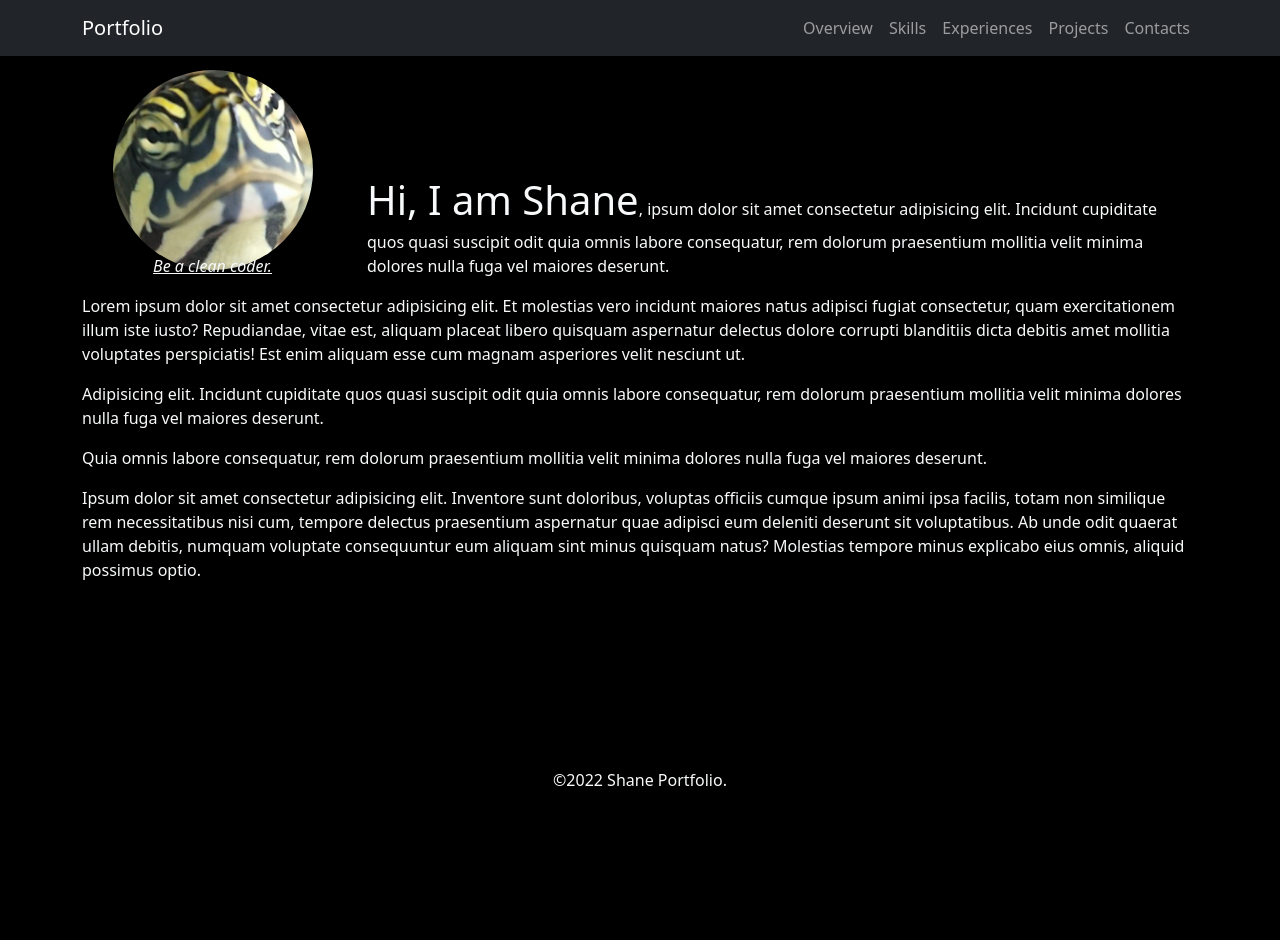
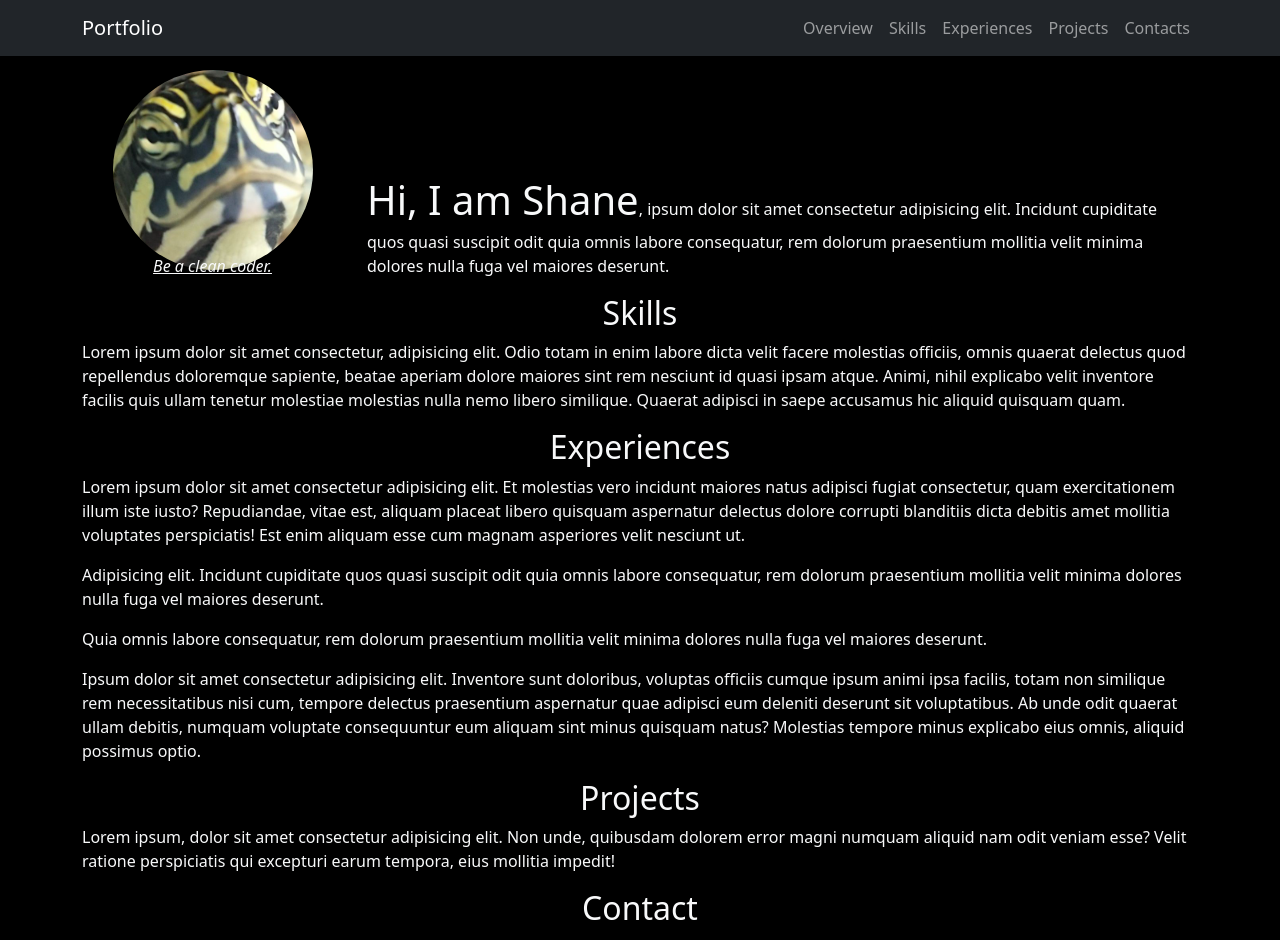
Before and after one commit to avt1745zet/portfolio, a React app: page / in a window 1280 px wide. Shown: the top 940 px of the page. Before the commit the page ends 800 px from the top, so only its background shows below. Built offline with nearby package versions, Linux system fonts and the light colour scheme.

Commit message:
Add anchor

```diff
--- a/src/pages/main/Contact.tsx
+++ b/src/pages/main/Contact.tsx
@@ -1,9 +1,19 @@
-import React from "react";
+import React, { HTMLAttributes } from "react";
+import { Col, Row } from "react-bootstrap";
 
-const Contact = () => {
+const Contact = (props: HTMLAttributes<HTMLElement>) => {
+	const {...other} = props;
 	return (
-		<>
-		</>
+		<Row {...other} className="text-light">
+			<Col sm={12}>
+				<h2 className="text-center" >
+                    Contact
+				</h2>
+				<p>
+                    Lorem ipsum, dolor sit amet consectetur adipisicing elit. Non unde, quibusdam dolorem error magni numquam aliquid nam odit veniam esse? Velit ratione perspiciatis qui excepturi earum tempora, eius mollitia impedit!
+				</p>
+			</Col>
+		</Row>
 	);
 };
 
--- a/src/pages/main/Experiences.tsx
+++ b/src/pages/main/Experiences.tsx
@@ -1,10 +1,14 @@
-import React from "react";
+import React, { HTMLAttributes } from "react";
 import { Col, Row } from "react-bootstrap";
 
-const Experiences = () => {
+const Experiences = (props: HTMLAttributes<HTMLElement>) => {
+	const {...other} = props;
 	return (
-		<Row className="text-light">
+		<Row {...other} className="text-light">
 			<Col xs={12}>
+				<h2 className="text-center" >
+                    Experiences
+				</h2>
 				<p>
                 Lorem ipsum dolor sit amet consectetur adipisicing elit. Et molestias vero incidunt maiores natus adipisci fugiat consectetur, quam exercitationem illum iste iusto? Repudiandae, vitae est, aliquam placeat libero quisquam aspernatur delectus dolore corrupti blanditiis dicta debitis amet mollitia voluptates perspiciatis! Est enim aliquam esse cum magnam asperiores velit nesciunt ut.
 				</p>
--- a/src/pages/main/Overview.tsx
+++ b/src/pages/main/Overview.tsx
@@ -1,12 +1,15 @@
-import React, { Fragment } from "react";
+import React, { Fragment, HTMLAttributes } from "react";
 import { Col, Image, Row } from "react-bootstrap";
 import AvatarImage from "./../../../res/avatar.png";
 
-
-const Overview = () => {
+const Overview = (props: HTMLAttributes<HTMLElement>) => {
+	const {...other} = props;
 	return (
 		<Fragment>
-			<Row className="text-light justify-content-sm-center justify-content-md-start">
+			<Row {...other} className="text-light justify-content-sm-center justify-content-md-start"
+				style={{
+					paddingTop: "70px" /** Height of navbar */
+				}}>
 				{/** Avatar */}
 				<Col md={4} lg={3}>
 					<Image src={AvatarImage} roundedCircle className="mx-auto d-block"/>
--- a/src/pages/main/Projects.tsx
+++ b/src/pages/main/Projects.tsx
@@ -1,9 +1,19 @@
-import React from "react";
+import React, { HTMLAttributes } from "react";
+import { Col, Row } from "react-bootstrap";
 
-const Projects = () => {
+const Projects = (props: HTMLAttributes<HTMLElement>) => {
+	const {...other} = props;
 	return (
-		<>
-		</>
+		<Row {...other} className="text-light">
+			<Col sm={12}>
+				<h2 className="text-center" >
+                    Projects
+				</h2>
+				<p>
+                    Lorem ipsum, dolor sit amet consectetur adipisicing elit. Non unde, quibusdam dolorem error magni numquam aliquid nam odit veniam esse? Velit ratione perspiciatis qui excepturi earum tempora, eius mollitia impedit!
+				</p>
+			</Col>
+		</Row>
 	);
 };
 
--- a/src/pages/main/Skills.tsx
+++ b/src/pages/main/Skills.tsx
@@ -1,12 +1,17 @@
-import React from "react";
+import React, { HTMLAttributes } from "react";
 import { Col, Row } from "react-bootstrap";
 
-const Skills = () => {
+const Skills = (props: HTMLAttributes<HTMLElement>) => {
+	const {...other} = props;
 	return(
-		<Row className="text-light">
+		<Row {...other} className="text-light">
 			<Col sm={12}>
-			</Col>
-			<Col sm={12}>
+				<h2 className="text-center" >
+                    Skills
+				</h2>
+				<p>
+                    Lorem ipsum dolor sit amet consectetur, adipisicing elit. Odio totam in enim labore dicta velit facere molestias officiis, omnis quaerat delectus quod repellendus doloremque sapiente, beatae aperiam dolore maiores sint rem nesciunt id quasi ipsam atque. Animi, nihil explicabo velit inventore facilis quis ullam tenetur molestiae molestias nulla nemo libero similique. Quaerat adipisci in saepe accusamus hic aliquid quisquam quam.
+				</p>
 			</Col>
 		</Row>
 	);
--- a/src/pages/main/index.tsx
+++ b/src/pages/main/index.tsx
@@ -18,19 +18,19 @@ const MainPage = () => {
 					<Navbar.Toggle />
 					<Navbar.Collapse className="justify-content-end">
 						<Nav>
-							<Nav.Link>
+							<Nav.Link href="#overview">
 								Overview
 							</Nav.Link>
-							<Nav.Link>
+							<Nav.Link href="#skills">
 								Skills
 							</Nav.Link>
-							<Nav.Link>
+							<Nav.Link href="#experiences">
 								Experiences
 							</Nav.Link>
-							<Nav.Link>
+							<Nav.Link href="#projects">
 								Projects
 							</Nav.Link>
-							<Nav.Link>
+							<Nav.Link href="#contact">
 								Contacts
 							</Nav.Link>
 						</Nav>
@@ -39,15 +39,12 @@ const MainPage = () => {
 			</Navbar>
 			<Container
 				as="main"
-				style={{
-					paddingTop: "70px" /** Height of navbar */
-				}}
 			>
-				<Overview/>
-				<Skills/>
-				<Experiences/>
-				<Projects/>
-				<Contact/>
+				<Overview id="overview"/>
+				<Skills id="skills"/>
+				<Experiences id="experiences"/>
+				<Projects id="projects"/>
+				<Contact id="contact"/>
 			</Container>
 		</Fragment>
 	);
```
